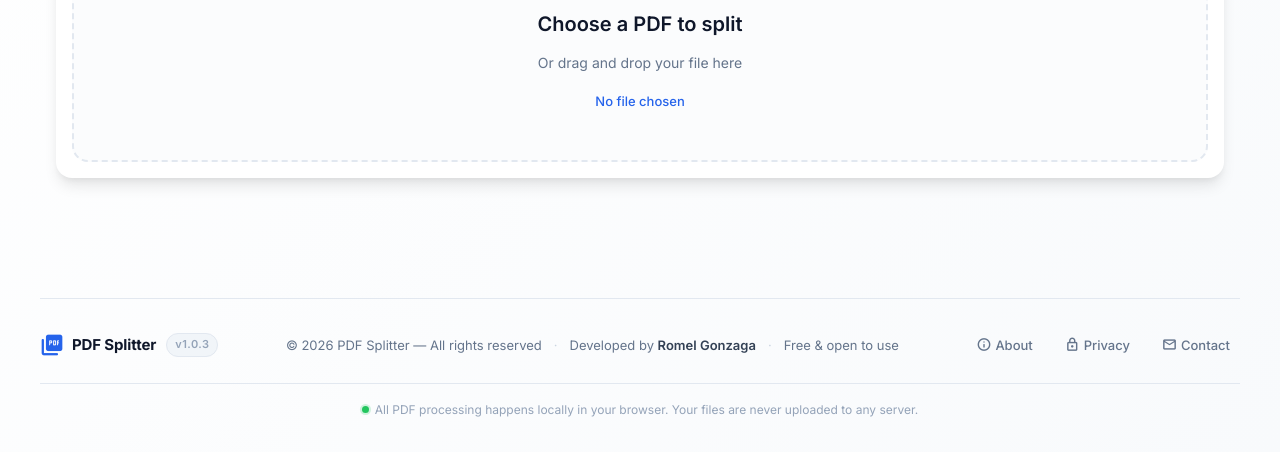
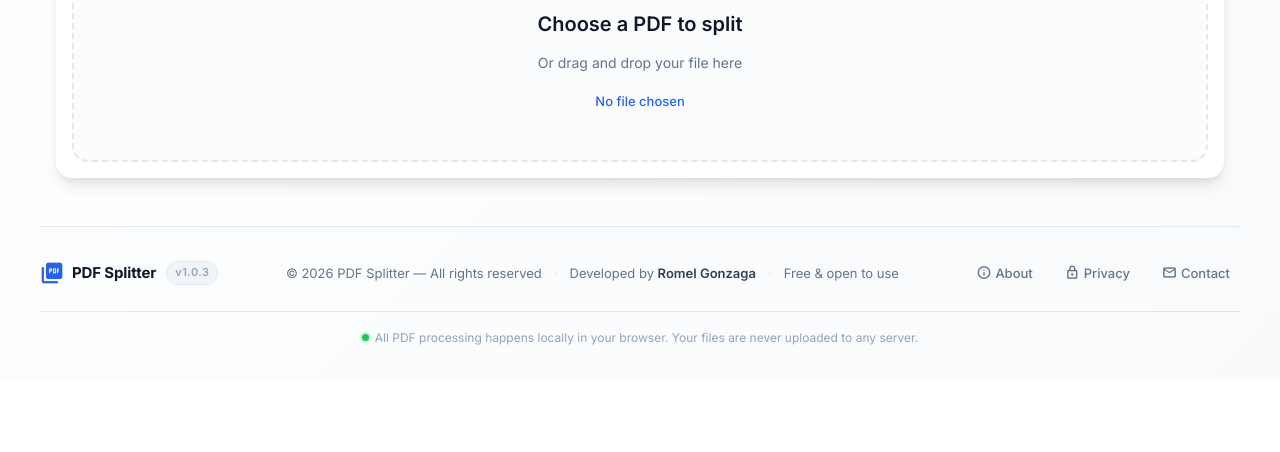
Before and after one commit to rgonzaga19/pdfsplitter, a website: page public/index.html in a window 1280 px wide. Shown: the part 457-909 px from the top of the page. After the commit the page ends 837 px from the top, so only its background shows below. Drawn offline with nearby package versions, Linux system fonts and the light colour scheme.

Commit message:
adjust gap in ui

```diff
--- a/public/style.css
+++ b/public/style.css
@@ -155,7 +155,7 @@ body {
 .main-container {
     max-width: 1200px;
     margin: 0 auto;
-    padding: 0 var(--spacing-md) 24px;
+    padding: 0 var(--spacing-md) 0;
 }
 
 
@@ -1098,7 +1098,7 @@ body {
    ============================================ */
 
 .landing-footer {
-    margin-top: var(--spacing-2xl);
+    margin-top: 0;
     padding: 0 var(--spacing-md);
 }
 
```
